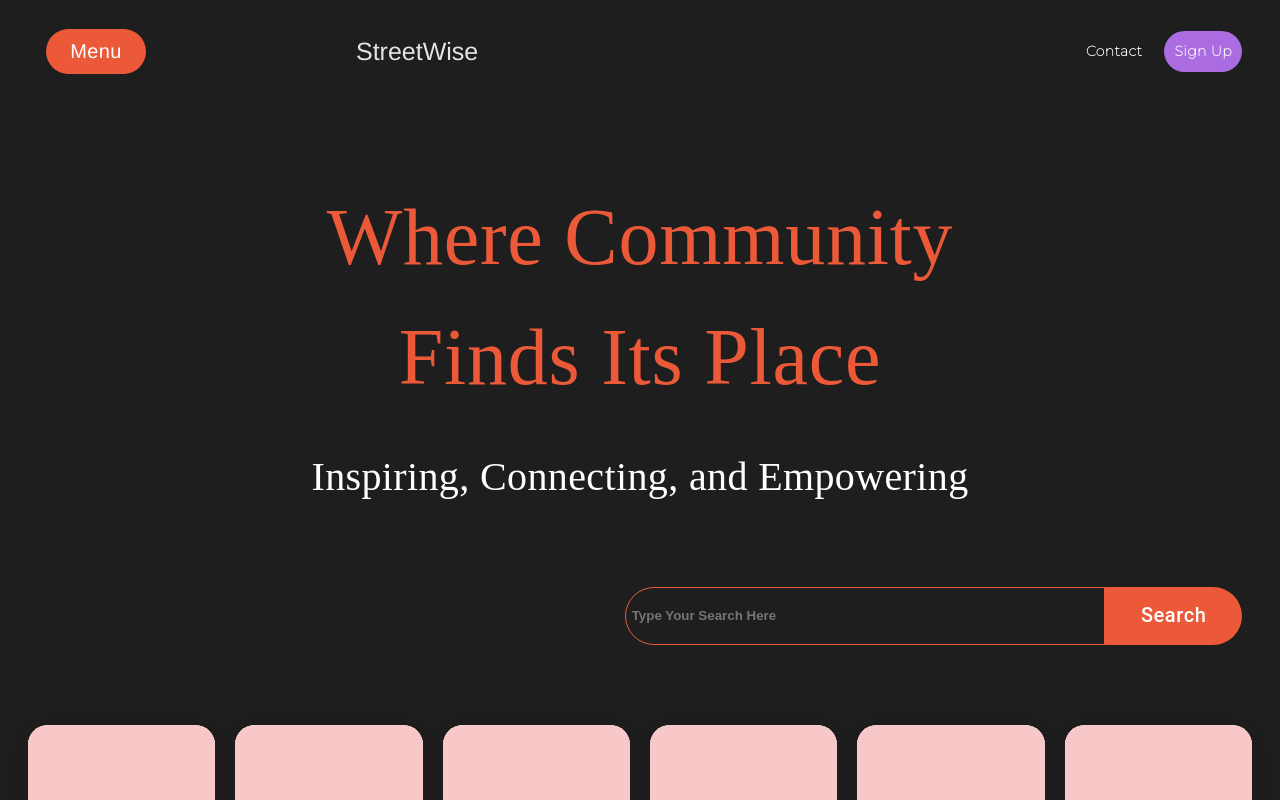
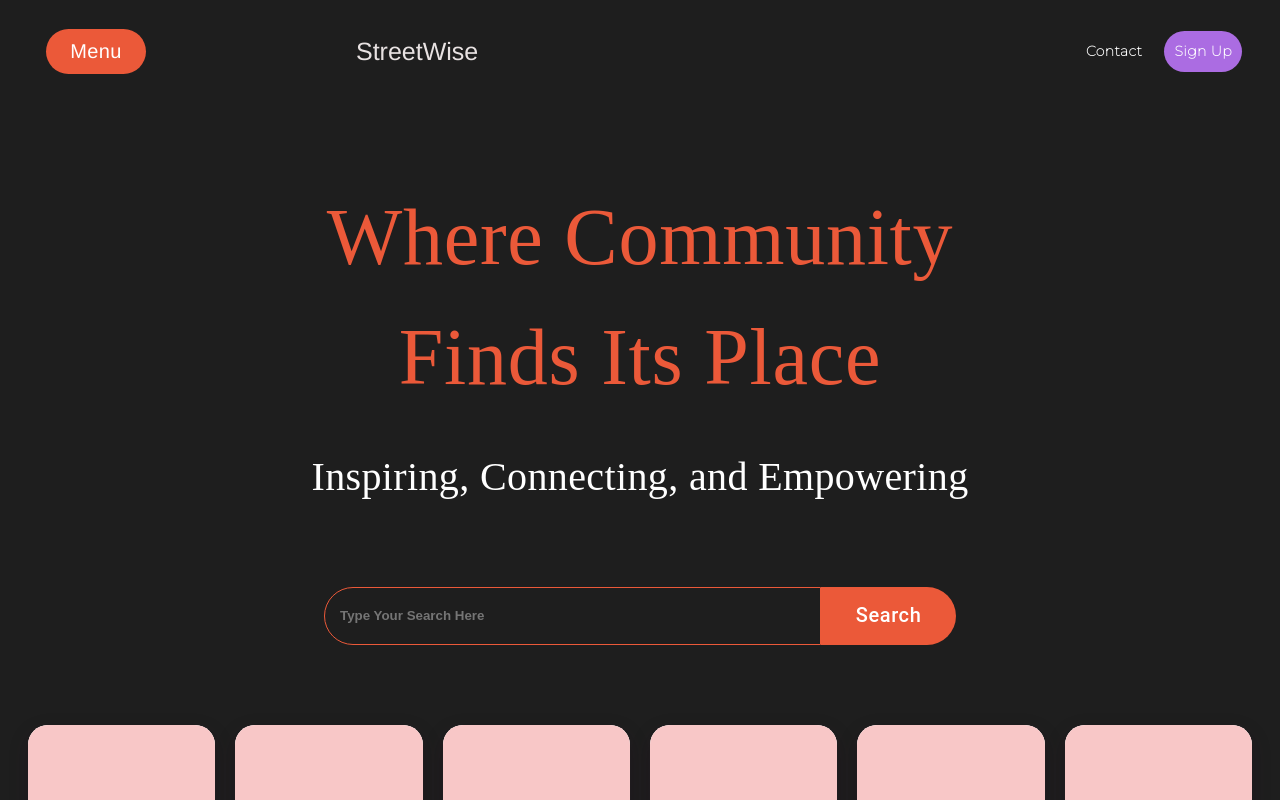
Before and after one commit to Rajivsah240/Streetwise, a React (Create React App) app: page / in a window 1280 px wide. Shown: the top 800 px of the page. Built offline with nearby package versions, Linux system fonts and the light colour scheme; a small style sheet from the web is missing; a web font is replaced by a local one.

Commit message:
Search and Cards Rectified

```diff
--- a/src/App.css
+++ b/src/App.css
@@ -118,6 +118,7 @@ body{
 /*Search Button*/
 .search-btn-input {
   font-weight: 700;
+  padding-left: 15px;
   border: 1px solid #EB5939;
   width: 100%;
   background-color: transparent;
@@ -213,6 +214,7 @@ body{
  /*Hover*/
  .card:hover {
   transform: translateY(5%);
+  height: 350px;
  }
 
  .card:hover:before {
--- a/src/components/PageBanner.js
+++ b/src/components/PageBanner.js
@@ -25,7 +25,7 @@ const PageBanner = () => {
           Inspiring, Connecting, and Empowering
         </Typography>
       </Stack>
-      <Stack mt={'50px'} flexDirection={"row"} justifyContent={"flex-end"} paddingRight={'30px'}>
+      <Stack mt={'50px'} flexDirection={"row"} justifyContent={'center'}/*paddingRight={'30px'}*/>
         <Stack
           sx={{ width: "50%" }}
           flexDirection={"row"}
@@ -34,8 +34,9 @@ const PageBanner = () => {
           <input className="search-btn-input"
             value={search}
             onChange={(e) => setSearch(e.target.value.toLowerCase())}
-            placeholder=" Type Your Search Here"
+            placeholder="Type Your Search Here"
             type="text"
+
           />
           <Button className="search-btn"
             sx={{
```
